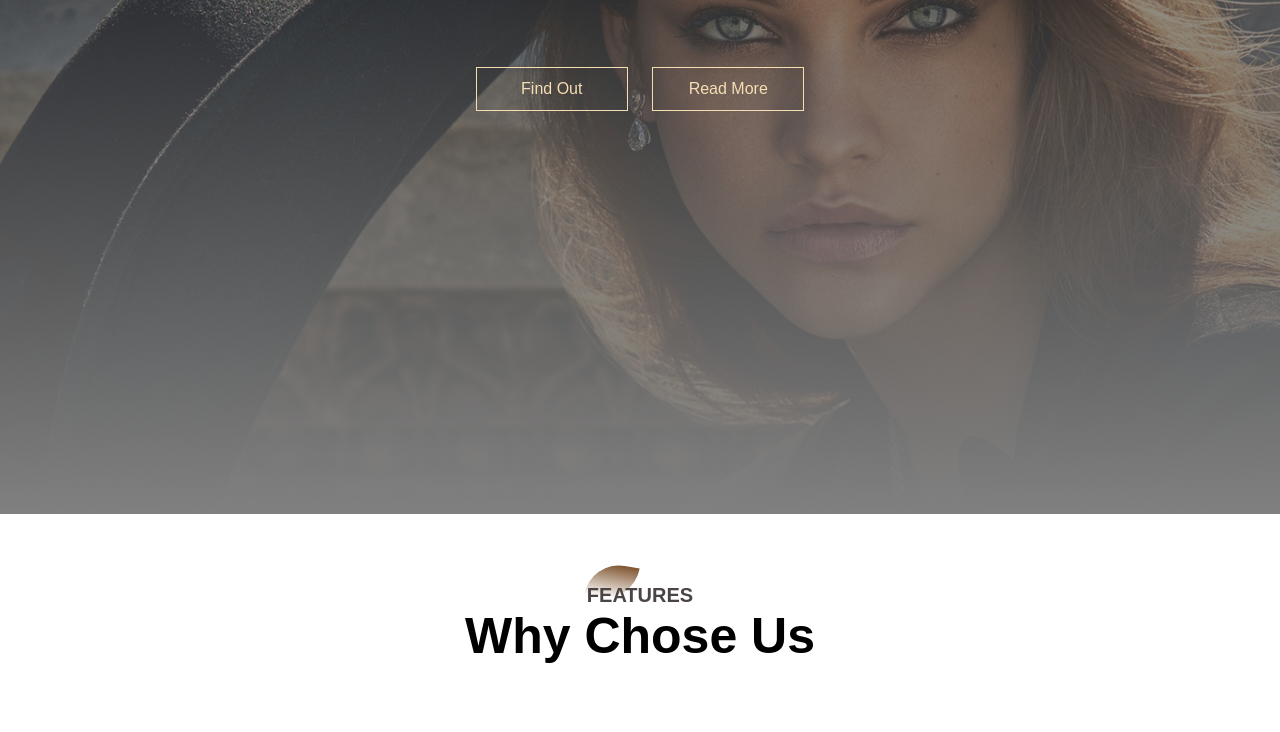
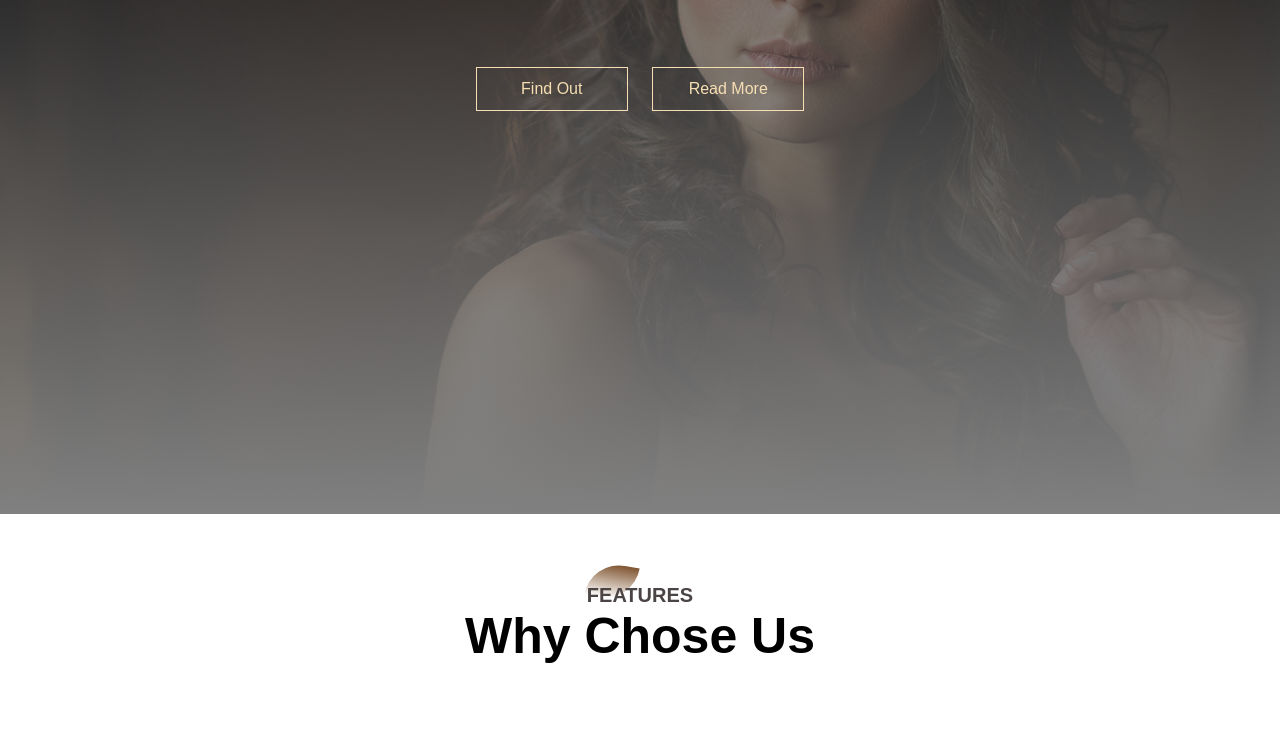
Before and after one commit to Zak-11/Salon, a plain HTML site: page index.html in a window 1280 px wide. Shown: the part 286-1018 px from the top of the page. Drawn offline with Linux system fonts and the light colour scheme; some packages are replaced by stand-ins of ours; a script that the page names is missing.

Commit message:
'header'

```diff
--- a/style.css
+++ b/style.css
@@ -8,8 +8,9 @@
     background-size: auto;
 
     background: linear-gradient(rgba(0, 0, 0, 0.4), gray),
-    url(images/barbara-palvin-devushka-vzgliad-makiiazh-shliapa-ukrasheniia.jpg) center;
+    url(images/mark.jpg) center;
     height: 100vh;
+
 }
 
 .logo {
```
Also changed, not shown: images/barbara-palvin-devushka-vzgliad-makiiazh-shliapa-ukrasheniia.jpg (deleted), images/mark.jpg (added).
